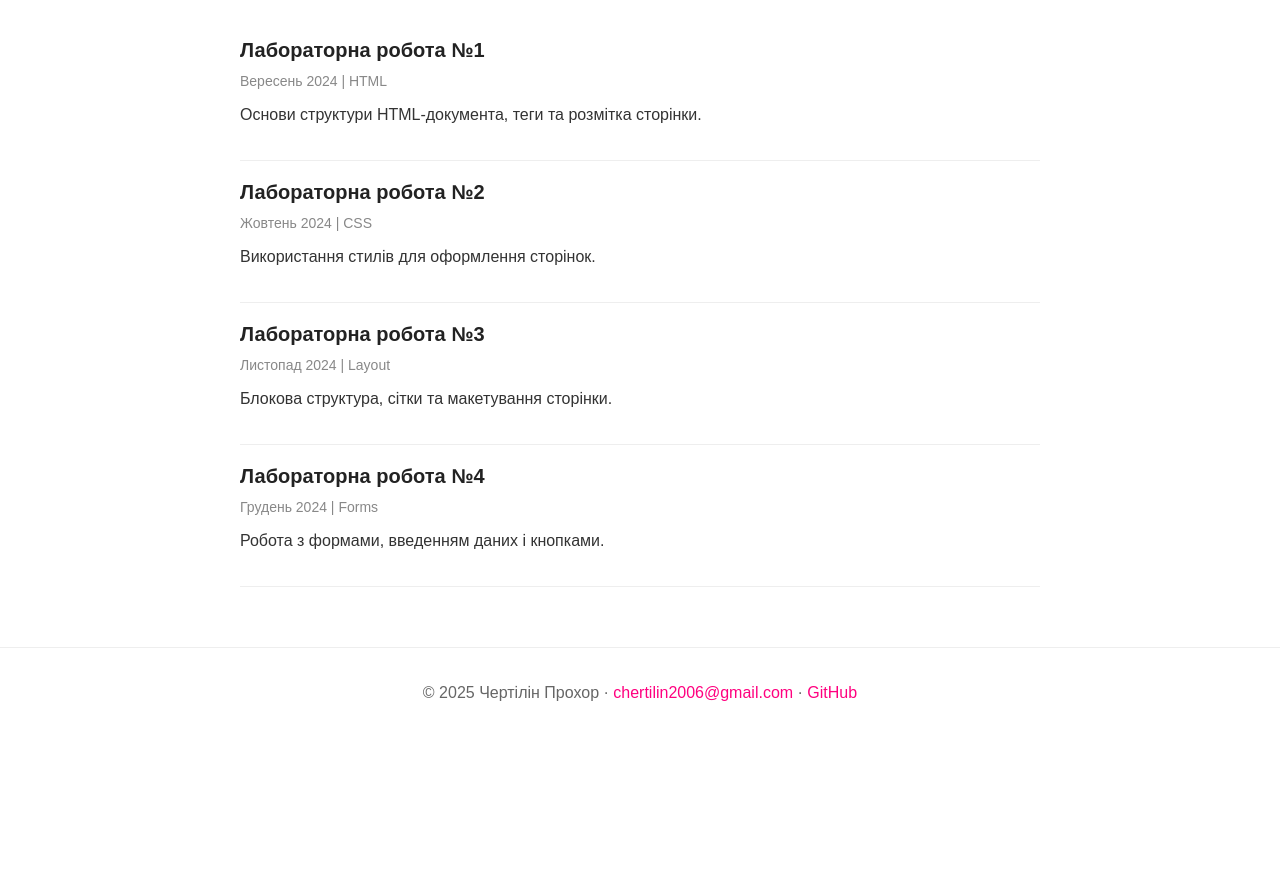
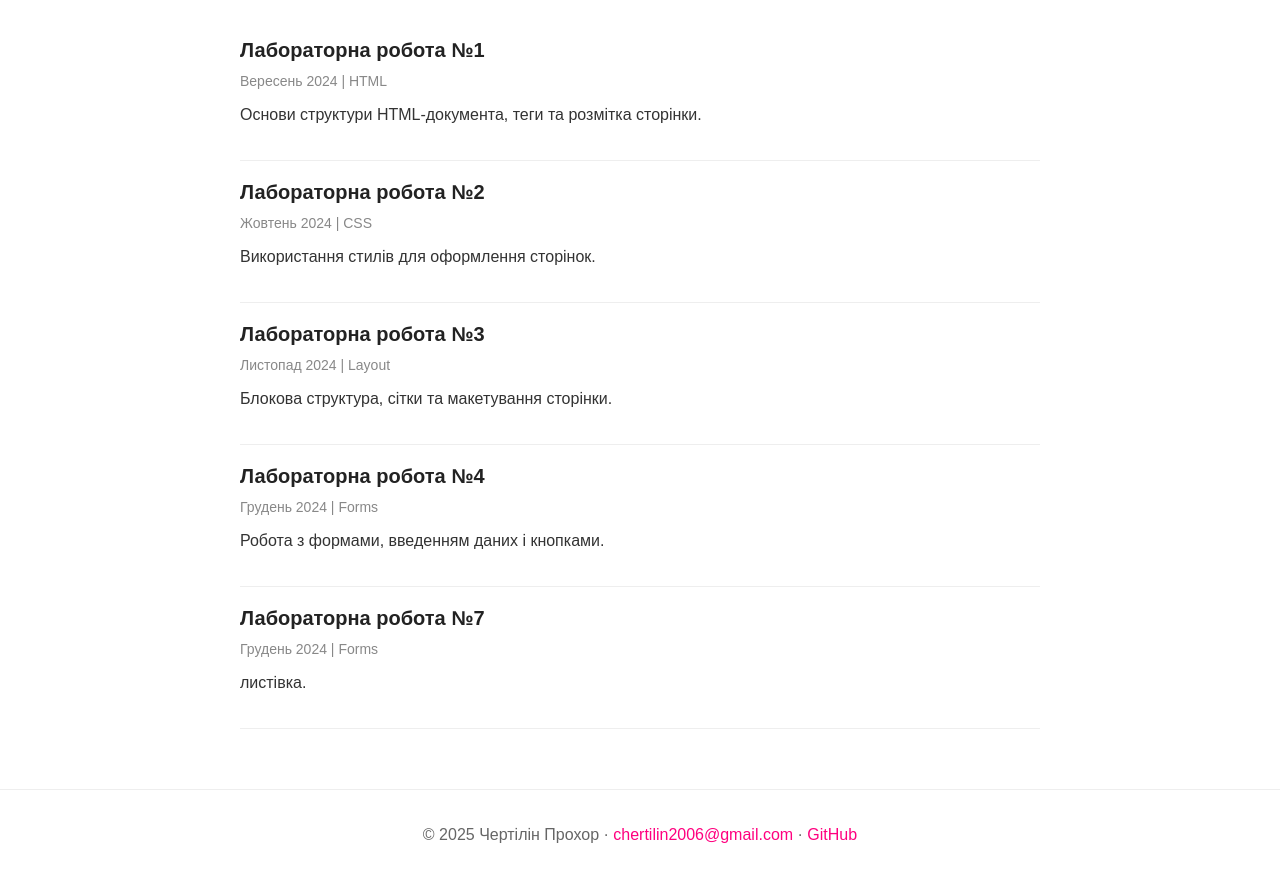
Before and after one commit to Prokhor1337/web, a plain HTML site: page labs/index.html in a window 1280 px wide. Shown: the part 170-1050 px from the top of the page. Before the commit the page ends 908 px from the top, so only its background shows below. Drawn offline with Linux system fonts and the light colour scheme.

Commit message:
lab 7 link fix

```diff
--- a/labs/index.html
+++ b/labs/index.html
@@ -43,6 +43,11 @@
         <span class="meta">Грудень 2024 | Forms</span>
         <p>Робота з формами, введенням даних і кнопками.</p>
     </div>
+    <div class="post">
+        <h2><a href="lab4/lab4.html">Лабораторна робота №7</a></h2>
+        <span class="meta">Грудень 2024 | Forms</span>
+        <p>листівка.</p>
+    </div>
 </main>
 
 <footer class="footer">
```
